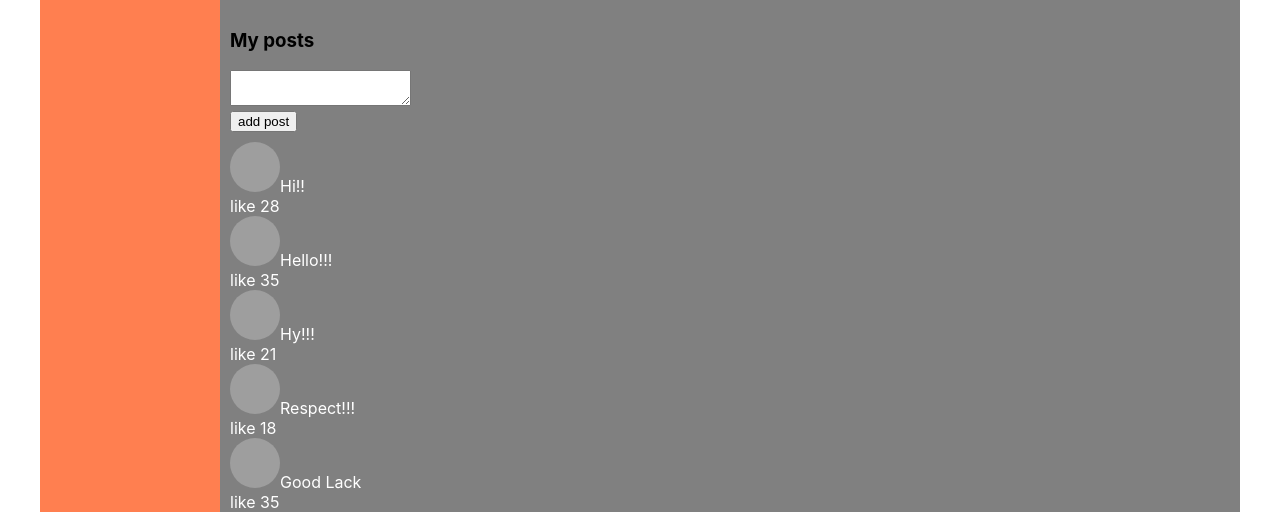
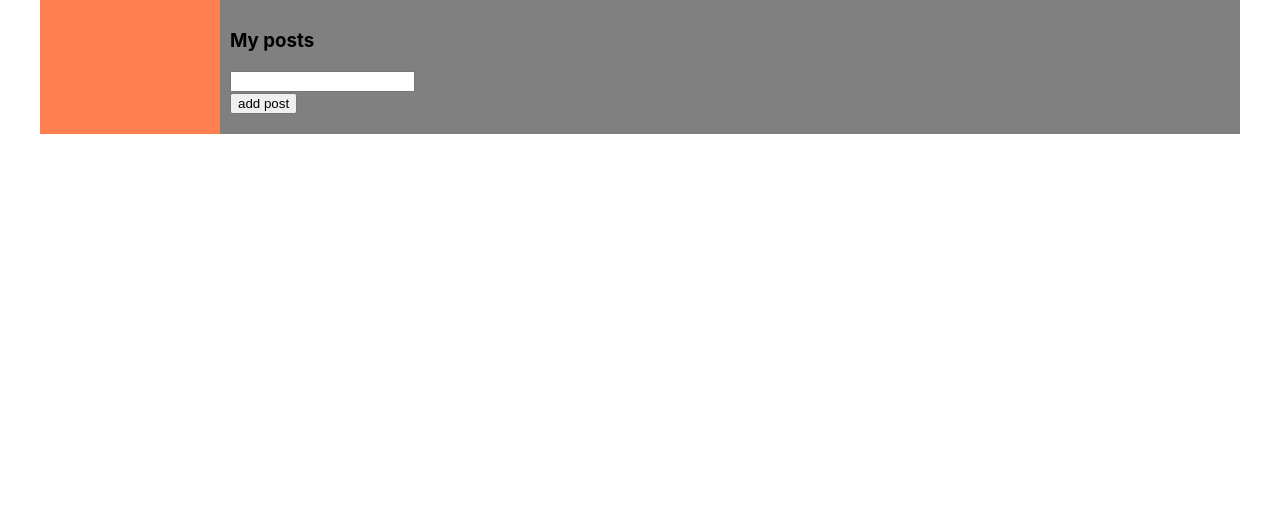
Before and after one commit to zinovdim/samurai-way-main, a React (Create React App) app: page /profile in a window 1280 px wide. Shown: the part 424-936 px from the top of the page. After the commit the page ends 800 px from the top, so only its background shows below. Built offline with nearby package versions, Linux system fonts and the light colour scheme; grey boxes are pictures that could not be loaded.

Commit message:
change App.tsx

```diff
--- a/package.json
+++ b/package.json
@@ -24,7 +24,7 @@
     "redux-thunk": "2.4.1",
     "reselect": "4.1.5",
     "typescript": "4.4.2",
-    "uuid": "8.3.2",
+    "uuid": "^9.0.0",
     "web-vitals": "2.1.0"
   },
   "scripts": {
@@ -61,6 +61,6 @@
     "@types/react-router-dom": "5.3.3",
     "@types/react-test-renderer": "17.0.1",
     "@types/redux-form": "8.3.3",
-    "@types/uuid": "8.3.4"
+    "@types/uuid": "^9.0.1"
   }
 }
--- a/src/App.tsx
+++ b/src/App.tsx
@@ -1,72 +1,44 @@
-import React from 'react';
-import { Route, Routes } from 'react-router-dom';
+import React, {useState} from 'react';
+import {Route, Routes} from 'react-router-dom';
 import './App.css';
 import {Header} from "./components/Header/Header";
 import {Nav} from './components/Nav/Nav';
 import {Profile} from "./components/Profile/Profile";
 import {Dialogs} from "./components/Dilogs/Dialogs";
+import {v1} from 'uuid';
+import {PostPropsType, StatePropsType} from "./redux/state";
 
 
-export type navPropsType = {
-    id: number
-    name: string
-    link: string
+type AppPropsType = {
+    state: StatePropsType
 }
 
-export type navNamePropsType = {
-    navName: navPropsType[]
-}
 
-export type DialPropsType = {
-    id: number
-    name: string
-}
+function App(props: AppPropsType) {
 
-export type MessPropsType = {
-    id: number
-    message: string
-}
+    let [posts, setPosts] = useState<PostPropsType[]>([])
 
-export type DialogsPropsType = {
-    dialogsData: DialPropsType[]
-    messagesData: MessPropsType[]
-}
-
-export type PostPropsType = {
-    id: number
-    message: string
-    mess: number
-}
-
-export type PostsPropsType = {
-    posts: PostPropsType[]
-}
-
-export type AppPropsType = {
-    headerPage: string
-    navPage: navNamePropsType
-    dialogsPages: DialogsPropsType
-    profilePage:PostsPropsType
-}
-
-export type AppState = {
-    state: AppPropsType
-}
-
-function App(props:AppState) {
+    const addMessage = (newTitle: string) => {
+        // console.log(newTitle)
+        let newMessage = {id: v1(), message: newTitle, mess: 0}
+        setPosts([newMessage, ...posts])
+    }
 
     return (
-            <div className='app-wrapper'>
-                <Header head={props.state.headerPage}/>
-                <Nav nav={props.state.navPage.navName}/>
+        <div className='app-wrapper'>
+            <Header head={props.state.headerPage}/>
+            <Nav nav={props.state.navPage.navName}/>
             <div className='app-wrapper-content'>
                 <Routes>
-                    <Route path='/profile' element={<Profile myPosts={props.state.profilePage.posts}/>}/>
-                    <Route path='/dialogs' element={<Dialogs dialogs={props.state.dialogsPages.dialogsData} messages={props.state.dialogsPages.messagesData}/>}/>
+                    <Route path='/profile'
+                           element={<Profile addMessage={addMessage} myPosts={posts}/>}/>
+                    <Route path='/dialogs' element={<Dialogs dialogs={props.state.dialogsPages.dialogsData}
+                                                             messages={props.state.dialogsPages.messagesData}/>}/>
                 </Routes>
             </div>
         </div>
     );
 }
 
+
 export default App;
--- a/src/components/Dilogs/Dialogs.tsx
+++ b/src/components/Dilogs/Dialogs.tsx
@@ -2,7 +2,8 @@ import React from 'react';
 import DialogsItem from "./DialogsItem/DialogsItem";
 import Message from "./Message/Message";
 import s from './Dialogs.module.css';
-import {DialPropsType, MessPropsType} from "../../App";
+import {DialPropsType, MessPropsType} from "../../redux/state";
+
 
 
 type DialogsPagePropsType = {
--- a/src/components/Dilogs/DialogsItem/DialogsItem.tsx
+++ b/src/components/Dilogs/DialogsItem/DialogsItem.tsx
@@ -1,7 +1,8 @@
 import React from 'react';
 import { NavLink } from 'react-router-dom';
 import s from './../Dialogs.module.css';
-import {DialPropsType} from "../../../App";
+import {DialPropsType} from "../../../redux/state";
+
 
 
 
--- a/src/components/Dilogs/Message/Message.tsx
+++ b/src/components/Dilogs/Message/Message.tsx
@@ -1,6 +1,7 @@
 import React from 'react';
 import s from './../Dialogs.module.css';
-import {MessPropsType} from "../../../App";
+import {MessPropsType} from "../../../redux/state";
+
 
 
 const Message = (props:MessPropsType) => {
--- a/src/components/Header/Header.tsx
+++ b/src/components/Header/Header.tsx
@@ -1,6 +1,6 @@
 import React from 'react';
 import './Header.css';
-import {AppPropsType} from "../../App";
+
 
 
 export type HeaderPropsType = {
--- a/src/components/Nav/Nav.tsx
+++ b/src/components/Nav/Nav.tsx
@@ -1,7 +1,8 @@
 import React from 'react';
 import {Link, NavLink} from 'react-router-dom';
 import './Nav.css';
-import {navPropsType} from "../../App";
+import {navPropsType} from "../../redux/state";
+
 
 type NavPagePropsType={
     nav: navPropsType[]
--- a/src/components/Profile/MyPosts/MyPosts.tsx
+++ b/src/components/Profile/MyPosts/MyPosts.tsx
@@ -1,13 +1,29 @@
-import React from 'react';
+import React, {ChangeEvent, useState} from 'react';
 import s from './MyPosts.module.css';
 import {Post} from "./Posts/Post";
-import {PostPropsType} from "../../../App";
+import {PostPropsType} from "../../../redux/state";
+
 
 export type MyPostsPropsType = {
     myPosts: PostPropsType[]
+    addMessage: (newTitle:string) => void
 }
 
 export const MyPosts = (props: MyPostsPropsType) => {
+
+    let [newTitle, setNewTitle] = useState("")
+    // console.log(newTitle)
+
+    const onChangeInputHandler = (e: ChangeEvent<HTMLInputElement>) => {
+        // setError('')
+        setNewTitle(e.currentTarget.value)
+    }
+
+    const onClickButtonHandler = () => {
+        props.addMessage(newTitle)
+        setNewTitle('')
+    }
+
 
     let postsElement = props.myPosts.map((p) => {
         return (
@@ -22,15 +38,19 @@ export const MyPosts = (props: MyPostsPropsType) => {
         )
     })
 
+
     return (
         <div className={s.postsBlock}>
             <h3>My posts</h3>
             <div>
                 <div>
-                    <textarea></textarea>
+                    <input
+                        value={newTitle}
+                        onChange={onChangeInputHandler}
+                    />
                 </div>
                 <div>
-                    <button onClick={()=>{}}>add post</button>
+                    <button onClick={onClickButtonHandler}>add post</button>
                 </div>
             </div>
             <div className={s.posts}>
--- a/src/components/Profile/MyPosts/Posts/Post.tsx
+++ b/src/components/Profile/MyPosts/Posts/Post.tsx
@@ -1,6 +1,7 @@
 import React from 'react';
 import s from './Post.module.css'
-import {PostPropsType} from "../../../../App";
+import {PostPropsType} from "../../../../redux/state";
+
 
 export type PostsPropsType= {
     post: PostPropsType
--- a/src/components/Profile/Profile.tsx
+++ b/src/components/Profile/Profile.tsx
@@ -2,18 +2,20 @@ import React from 'react';
 import {MyPosts} from './MyPosts/MyPosts';
 import './Profile.css'
 import {ProfileInfo} from "./ProfileInfo/ProfileInfo";
-import {PostPropsType} from "../../App";
+import {PostPropsType} from "../../redux/state";
+
 
 
 export type ProfilePropsType= {
     myPosts: PostPropsType[]
+    addMessage:(newTitle:string)=>void
 }
 
 export const Profile = (props:ProfilePropsType) => {
     return (
         <div>
-            <ProfileInfo/>
-            <MyPosts myPosts={props.myPosts} />
+            <ProfileInfo />
+            <MyPosts addMessage={props.addMessage} myPosts={props.myPosts} />
         </div>
     )
 }
--- a/src/index.tsx
+++ b/src/index.tsx
@@ -3,11 +3,12 @@ import ReactDOM from 'react-dom';
 import './index.css';
 import App from './App';
 import {BrowserRouter} from "react-router-dom";
-import state from "./redux/state";
+import state from './redux/state';
+
 
 ReactDOM.render(
     <BrowserRouter>
-        <App state={state}/>
+        <App  state={state}/>
     </BrowserRouter>,
   document.getElementById('root')
 );
--- a/src/redux/state.tsx
+++ b/src/redux/state.tsx
@@ -1,43 +1,86 @@
-let state = {
+import { v1 } from "uuid";
+
+export type navPropsType = {
+    id: string
+    name: string
+    link: string
+}
+
+export type navNamePropsType = {
+    navName: navPropsType[]
+}
+
+export type DialPropsType = {
+    id: string
+    name: string
+}
+
+export type MessPropsType = {
+    id: string
+    message: string
+}
+
+export type DialogsPropsType = {
+    dialogsData: DialPropsType[]
+    messagesData: MessPropsType[]
+}
+
+export type PostPropsType = {
+    id: string
+    message: string
+    mess: number
+}
+
+export type PostsPropsType = {
+    posts: PostPropsType[]
+}
+
+export type StatePropsType = {
+    headerPage: string
+    navPage: navNamePropsType
+    dialogsPages: DialogsPropsType
+    profilePage: PostsPropsType
+}
+
+
+let state: StatePropsType = {
     headerPage: 'https://img.freepik.com/free-psd/logo-mockup-on-grey-wall_35913-2122.jpg?w=740&t=st=1664805418~exp=1664806018~hmac=f10f6fc8146cdcb3aa59776dd32732d40674037fa0519902e7de616960ec568c',
     navPage: {
         navName: [
-            {id: 1, link: '/profile', name: 'Profile'},
-            {id: 2, link: '/dialogs', name: 'Messages'},
-            {id: 3, link: '/news', name: 'News'},
-            {id: 4, link: '/music', name: 'Music'},
-            {id: 5, link: '/settings', name: 'Settings'}
+            {id: v1(), link: '/profile', name: 'Profile'},
+            {id: v1(), link: '/dialogs', name: 'Messages'},
+            {id: v1(), link: '/news', name: 'News'},
+            {id: v1(), link: '/music', name: 'Music'},
+            {id: v1(), link: '/settings', name: 'Settings'}
         ],
     },
     dialogsPages: {
         dialogsData: [
-            {id: 1, name: 'Dima'},
-            {id: 2, name: 'Billy'},
-            {id: 3, name: 'Arny'},
-            {id: 4, name: 'Mihalych'},
-            {id: 5, name: 'Piter'},
-            {id: 6, name: 'Bob'},
-            {id: 7, name: 'Ivan'}
+            {id: v1(), name: 'Dima'},
+            {id: v1(), name: 'Billy'},
+            {id: v1(), name: 'Arny'},
+            {id: v1(), name: 'Mihalych'},
+            {id: v1(), name: 'Piter'},
+            {id: v1(), name: 'Bob'},
+            {id: v1(), name: 'Ivan'}
         ],
         messagesData: [
-            {id: 1, message: 'Hi'},
-            {id: 2, message: 'Hello!'},
-            {id: 3, message: 'How are your?'},
-            {id: 4, message: 'Yo!'}
+            {id: v1(), message: 'Hi'},
+            {id: v1(), message: 'Hello!'},
+            {id: v1(), message: 'How are your?'},
+            {id: v1(), message: 'Yo!'}
         ]
     },
     profilePage: {
         posts : [
-            {id: 1, message: 'Hi!!', mess: 28},
-            {id: 2, message: 'Hello!!!', mess: 35},
-            {id: 3, message: 'Hy!!!', mess: 21},
-            {id: 4, message: 'Respect!!!', mess: 18},
-            {id: 5, message: 'Good Lack', mess: 35},
-            {id: 6, message: 'Good!!!', mess: 35},
-            {id: 7, message: 'Good Bye', mess: 35},
-            {id: 8, message: 'Helllooo', mess: 35}
+            {id: v1(), message: 'Hi!!', mess: 28},
+            {id: v1(), message: 'Hello!!!', mess: 35},
+
         ]
     },
 }
 
+
+
+
 export default state;
```
Also changed, not shown: 1 other file (tests, documents, lock files or other folders).
